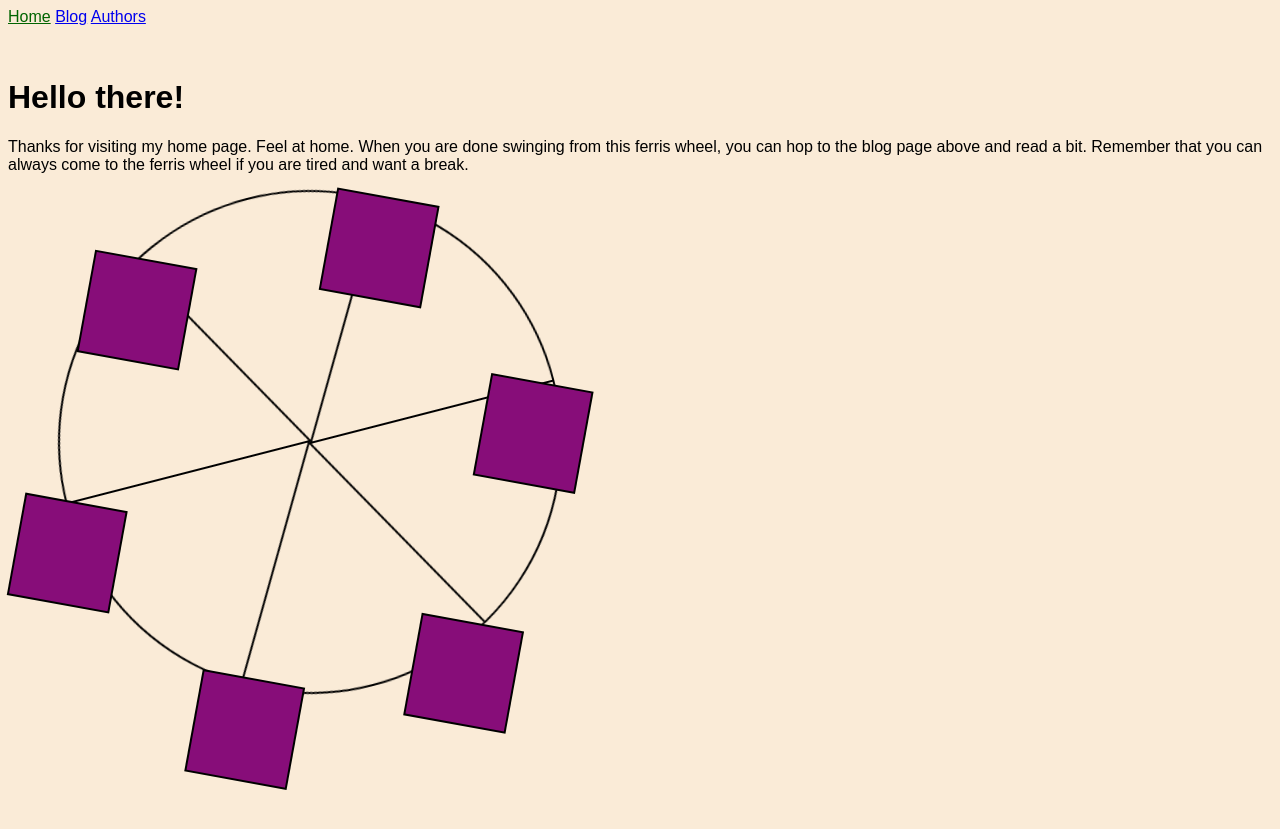
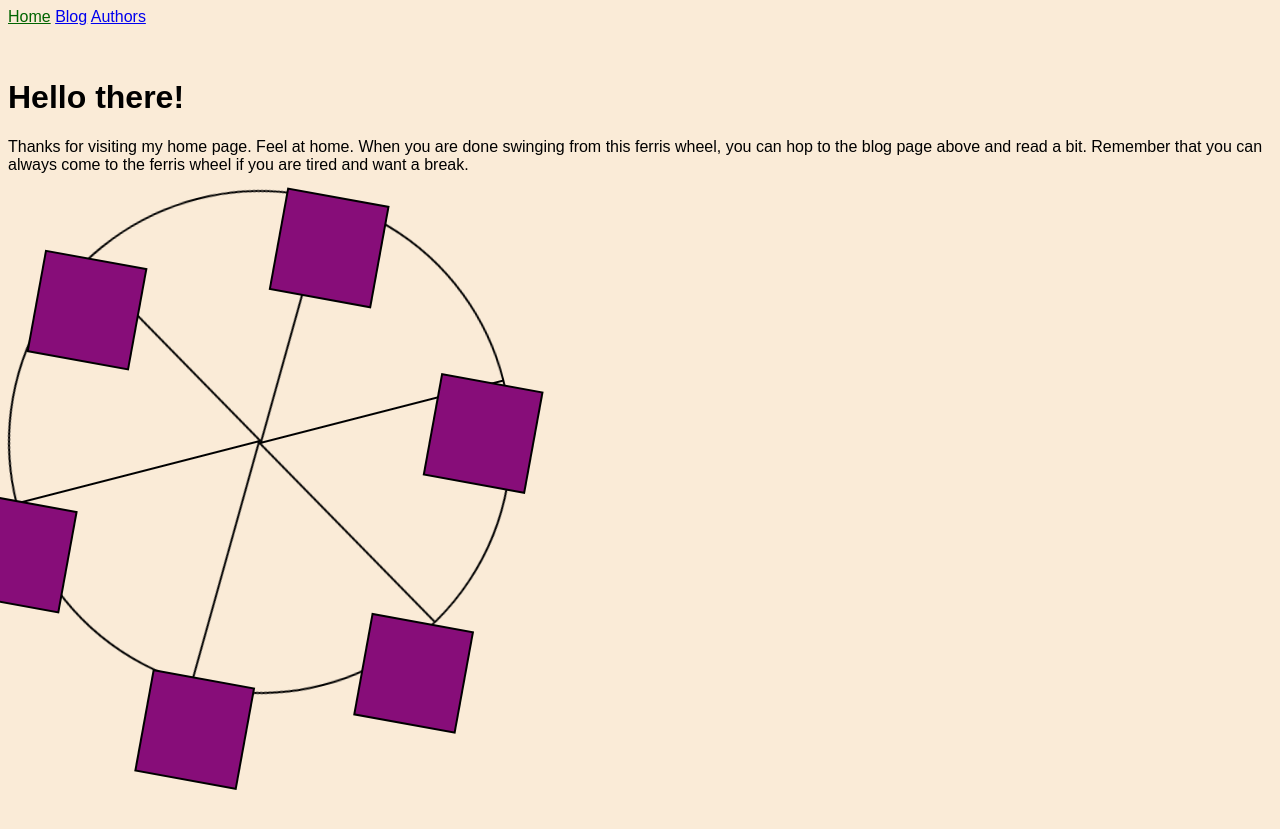
Before and after one commit to habasweiny/habasweiny.github.io, a Jekyll site: the page built from index.html, in a window 1280 px wide. Shown: the top 829 px of the page. Built offline with Jekyll 4.4.1, drawn with Linux system fonts in a browser that asks for light colours.

Commit message:
changed margin left from 50% to auto

```diff
--- a/_sass/main.scss
+++ b/_sass/main.scss
@@ -44,11 +44,10 @@ li > a:hover {
   cursor: pointer;
 }
 .wheel {
-  align-items: center;
   border: 2px solid black;
   border-radius: 50%;
-  margin-left: 50px;
-  position: relative;
+  margin-left: auto;
+  position: absolute;
   height: 55vw;
   width: 55vw;
   max-width: 500px;
```
